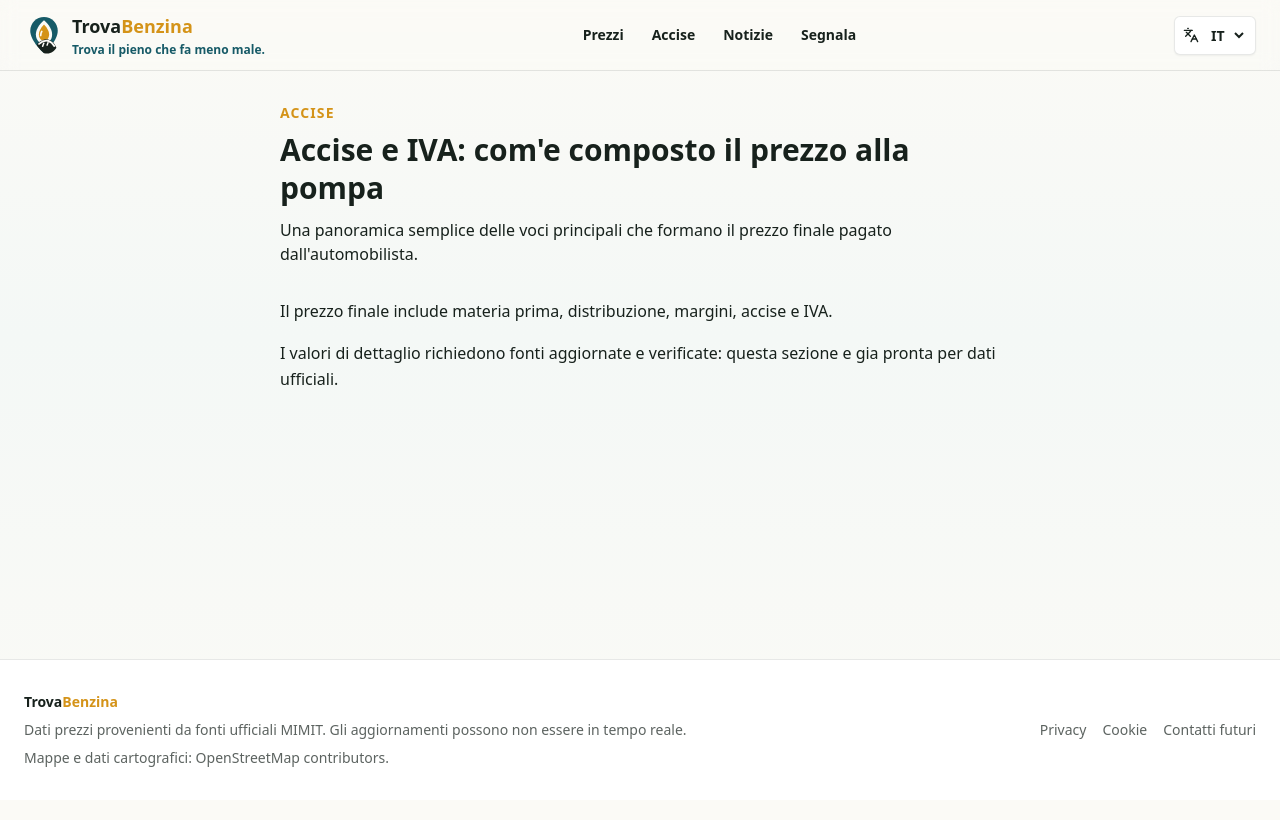
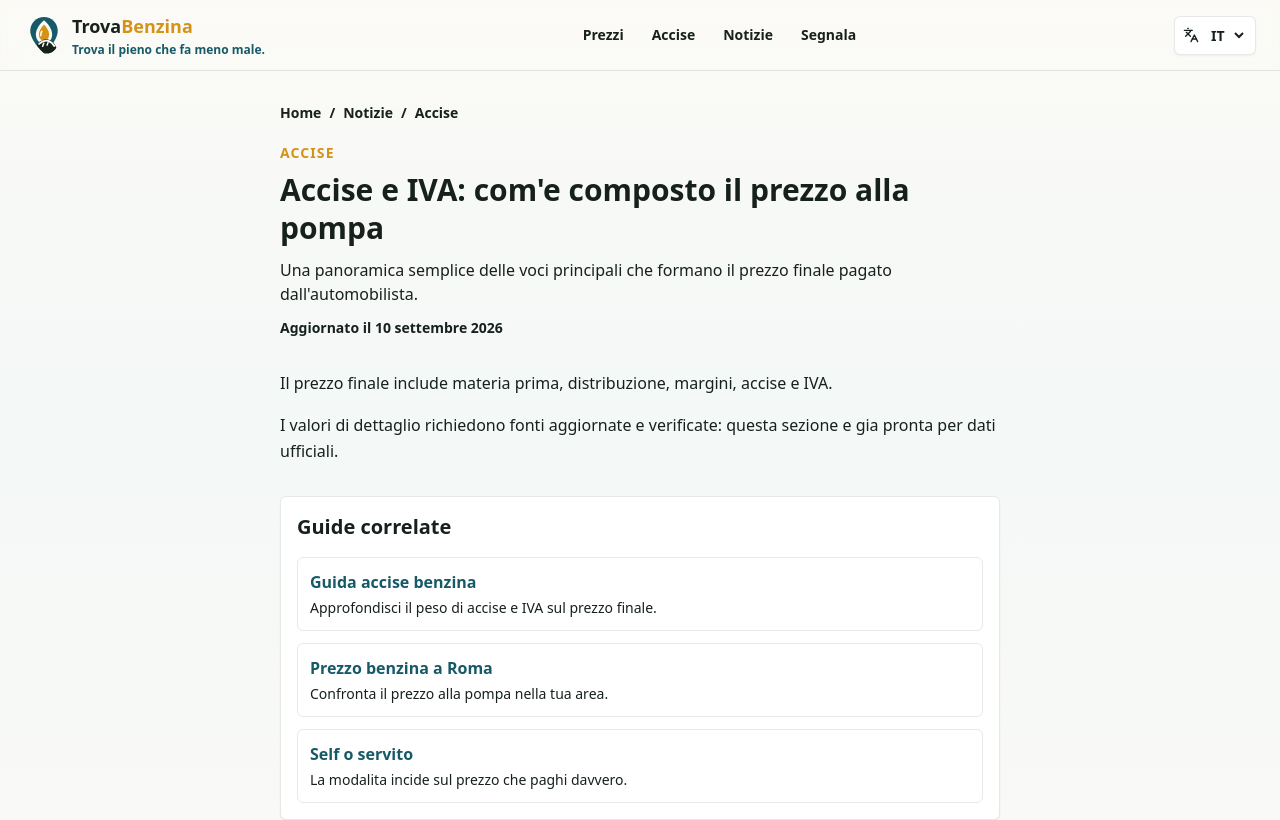
Before and after one commit to HugoReynoso/TrovaBenzina-frontend, a Next.js app: page /notizie/accise-iva-prezzo-pompa in a window 1280 px wide. Shown: the top 820 px of the page. Built offline with nearby package versions, Linux system fonts and the light colour scheme.

Commit message:
Improve news SEO and report form labels

```diff
--- a/src/app/notizie/[slug]/page.tsx
+++ b/src/app/notizie/[slug]/page.tsx
@@ -1,5 +1,6 @@
 import type { Metadata } from "next";
 import { notFound } from "next/navigation";
+import Link from "next/link";
 import { Header } from "@/components/Header";
 import { Footer } from "@/components/Footer";
 import { mockNews } from "@/mocks/news";
@@ -19,7 +20,8 @@ export async function generateMetadata({ params }: PageProps): Promise<Metadata>
       title: article?.title ?? "Notizia TrovaBenzina",
       description: article?.excerpt,
       url: `/notizie/${slug}`,
-      type: "article"
+      type: "article",
+      publishedTime: article?.date
     }
   };
 }
@@ -36,18 +38,91 @@ export default async function NewsArticlePage({ params }: PageProps) {
     notFound();
   }
 
+  const articleUrl = `https://www.trovabenzina.it/notizie/${article.slug}`;
+  const jsonLd = [
+    {
+      "@context": "https://schema.org",
+      "@type": "Article",
+      headline: article.title,
+      description: article.excerpt,
+      image: `https://www.trovabenzina.it${article.image}`,
+      datePublished: article.date,
+      dateModified: article.date,
+      author: {
+        "@type": "Organization",
+        name: "TrovaBenzina"
+      },
+      publisher: {
+        "@type": "Organization",
+        name: "TrovaBenzina",
+        url: "https://www.trovabenzina.it"
+      },
+      mainEntityOfPage: articleUrl,
+      inLanguage: "it-IT",
+      articleSection: article.category
+    },
+    {
+      "@context": "https://schema.org",
+      "@type": "BreadcrumbList",
+      itemListElement: [
+        {
+          "@type": "ListItem",
+          position: 1,
+          name: "Home",
+          item: "https://www.trovabenzina.it"
+        },
+        {
+          "@type": "ListItem",
+          position: 2,
+          name: "Notizie",
+          item: "https://www.trovabenzina.it/notizie"
+        },
+        {
+          "@type": "ListItem",
+          position: 3,
+          name: article.title,
+          item: articleUrl
+        }
+      ]
+    }
+  ];
+
   return (
     <>
       <Header />
       <main className="mx-auto max-w-3xl px-4 py-8 md:px-6">
+        <script type="application/ld+json" dangerouslySetInnerHTML={{ __html: JSON.stringify(jsonLd) }} />
+        <nav className="mb-5 flex flex-wrap items-center gap-2 text-sm font-bold text-ink/58" aria-label="Breadcrumb">
+          <Link className="hover:text-petrol" href="/">Home</Link>
+          <span aria-hidden="true">/</span>
+          <Link className="hover:text-petrol" href="/notizie">Notizie</Link>
+          <span aria-hidden="true">/</span>
+          <span className="text-ink">{article.category}</span>
+        </nav>
         <p className="text-sm font-black uppercase tracking-[0.08em] text-amber">{article.category}</p>
         <h1 className="mt-2 text-3xl font-black leading-tight text-ink">{article.title}</h1>
         <p className="mt-3 text-ink/68">{article.excerpt}</p>
+        <time className="mt-3 block text-sm font-bold text-ink/52" dateTime={article.date}>
+          Aggiornato il {new Intl.DateTimeFormat("it-IT", { day: "2-digit", month: "long", year: "numeric" }).format(new Date(article.date))}
+        </time>
         <article className="mt-8 grid gap-4 leading-relaxed text-ink/78">
           {article.content.map((paragraph) => (
             <p key={paragraph}>{paragraph}</p>
           ))}
         </article>
+        {article.relatedLinks?.length ? (
+          <section className="mt-8 rounded-md border border-ink/10 bg-white p-4 shadow-sm" aria-labelledby="guide-correlate">
+            <h2 id="guide-correlate" className="text-xl font-black text-ink">Guide correlate</h2>
+            <div className="mt-4 grid gap-3">
+              {article.relatedLinks.map((link) => (
+                <Link key={link.href} className="rounded-md border border-ink/10 p-3 transition hover:border-petrol/35 hover:bg-petrol/5" href={link.href}>
+                  <span className="block font-black text-petrol">{link.label}</span>
+                  <span className="mt-1 block text-sm text-ink/64">{link.description}</span>
+                </Link>
+              ))}
+            </div>
+          </section>
+        ) : null}
       </main>
       <Footer />
     </>
--- a/src/app/notizie/page.tsx
+++ b/src/app/notizie/page.tsx
@@ -11,11 +11,46 @@ export const metadata: Metadata = {
 };
 
 export default function NewsPage() {
+  const jsonLd = {
+    "@context": "https://schema.org",
+    "@type": "CollectionPage",
+    name: "Notizie carburanti",
+    description: "Guide e aggiornamenti su prezzi carburanti, accise, self service e risparmio alla pompa.",
+    url: "https://www.trovabenzina.it/notizie",
+    inLanguage: "it-IT",
+    hasPart: mockNews.map((article) => ({
+      "@type": "Article",
+      headline: article.title,
+      description: article.excerpt,
+      datePublished: article.date,
+      url: `https://www.trovabenzina.it/notizie/${article.slug}`
+    }))
+  };
+
   return (
     <>
       <Header />
       <main className="mx-auto grid max-w-7xl gap-5 px-4 py-6 md:px-6">
-        <h1 className="text-3xl font-black text-ink">Notizie carburanti</h1>
+        <script type="application/ld+json" dangerouslySetInnerHTML={{ __html: JSON.stringify(jsonLd) }} />
+        <div className="grid gap-3">
+          <p className="text-sm font-black uppercase tracking-[0.08em] text-amber">Guide TrovaBenzina</p>
+          <h1 className="text-3xl font-black text-ink">Notizie carburanti</h1>
+          <p className="max-w-3xl text-ink/68">
+            Approfondimenti pratici su prezzo benzina, diesel, GPL, accise e risparmio alla pompa, con collegamenti alle mappe prezzi piu consultate.
+          </p>
+          <nav className="flex flex-wrap gap-2" aria-label="Guide carburante principali">
+            {[
+              { href: "/prezzo-benzina/milano", label: "Benzina Milano" },
+              { href: "/prezzo-diesel/roma", label: "Diesel Roma" },
+              { href: "/prezzo-gpl/milano", label: "GPL Milano" },
+              { href: "/accise-benzina", label: "Accise benzina" }
+            ].map((link) => (
+              <Link key={link.href} className="rounded-md border border-petrol/20 bg-white px-3 py-2 text-sm font-black text-petrol hover:border-petrol/45" href={link.href}>
+                {link.label}
+              </Link>
+            ))}
+          </nav>
+        </div>
         <div className="grid gap-4 md:grid-cols-3">
           {mockNews.map((article) => (
             <article className="rounded-md border border-ink/10 bg-white p-4 shadow-sm" key={article.slug}>
@@ -24,6 +59,9 @@ export default function NewsPage() {
                 <Link href={`/notizie/${article.slug}`}>{article.title}</Link>
               </h2>
               <p className="mt-2 text-sm text-ink/68">{article.excerpt}</p>
+              <Link className="mt-4 inline-flex text-sm font-black text-petrol hover:underline" href={`/notizie/${article.slug}`}>
+                Leggi la guida
+              </Link>
             </article>
           ))}
         </div>
--- a/src/features/news/NewsPreview.tsx
+++ b/src/features/news/NewsPreview.tsx
@@ -24,6 +24,9 @@ export function NewsPreview({ vertical = false }: NewsPreviewProps) {
               <Link href={`/notizie/${article.slug}`}>{article.title}</Link>
             </h3>
             <p className="mt-2 text-sm text-ink/66">{article.excerpt}</p>
+            <Link className="mt-3 inline-flex text-sm font-black text-petrol hover:underline" href={`/notizie/${article.slug}`}>
+              Leggi guida
+            </Link>
           </article>
         ))}
       </div>
--- a/src/mocks/news.ts
+++ b/src/mocks/news.ts
@@ -11,6 +11,23 @@ export const mockNews: NewsArticle[] = [
     content: [
       "I prezzi dei carburanti possono variare tra distributori vicini per politiche commerciali, costi operativi e tempi di aggiornamento.",
       "TrovaBenzina mostrera sempre la data di comunicazione del prezzo, cosi puoi capire quanto e recente l'informazione."
+    ],
+    relatedLinks: [
+      {
+        href: "/prezzo-benzina/milano",
+        label: "Prezzo benzina a Milano",
+        description: "Confronta i distributori della provincia e trova il pieno piu conveniente."
+      },
+      {
+        href: "/prezzo-diesel/roma",
+        label: "Prezzo diesel a Roma",
+        description: "Guarda differenze tra self e servito nella ricerca carburante."
+      },
+      {
+        href: "/notizie/self-servito-differenze",
+        label: "Self o servito",
+        description: "Capire la modalita giusta aiuta a confrontare prezzi omogenei."
+      }
     ]
   },
   {
@@ -23,6 +40,23 @@ export const mockNews: NewsArticle[] = [
     content: [
       "La modalita self service di solito costa meno del servito, ma non tutti i distributori offrono entrambe le opzioni.",
       "Confrontare prezzi omogenei e fondamentale: benzina self con benzina self, diesel servito con diesel servito."
+    ],
+    relatedLinks: [
+      {
+        href: "/prezzo-benzina/torino",
+        label: "Prezzo benzina a Torino",
+        description: "Usa i filtri per confrontare le stazioni self nella zona."
+      },
+      {
+        href: "/prezzo-gpl/milano",
+        label: "Prezzo GPL a Milano",
+        description: "Per GPL e metano la modalita disponibile puo cambiare molto da impianto a impianto."
+      },
+      {
+        href: "/notizie/perche-prezzi-carburanti-cambiano",
+        label: "Perche i prezzi cambiano",
+        description: "Le differenze tra distributori vicini non dipendono solo dalla distanza."
+      }
     ]
   },
   {
@@ -35,6 +69,23 @@ export const mockNews: NewsArticle[] = [
     content: [
       "Il prezzo finale include materia prima, distribuzione, margini, accise e IVA.",
       "I valori di dettaglio richiedono fonti aggiornate e verificate: questa sezione e gia pronta per dati ufficiali."
+    ],
+    relatedLinks: [
+      {
+        href: "/accise-benzina",
+        label: "Guida accise benzina",
+        description: "Approfondisci il peso di accise e IVA sul prezzo finale."
+      },
+      {
+        href: "/prezzo-benzina/roma",
+        label: "Prezzo benzina a Roma",
+        description: "Confronta il prezzo alla pompa nella tua area."
+      },
+      {
+        href: "/notizie/self-servito-differenze",
+        label: "Self o servito",
+        description: "La modalita incide sul prezzo che paghi davvero."
+      }
     ]
   }
 ];
--- a/src/types/news.ts
+++ b/src/types/news.ts
@@ -6,4 +6,9 @@ export interface NewsArticle {
   category: string;
   image: string;
   content: string[];
+  relatedLinks?: Array<{
+    href: string;
+    label: string;
+    description: string;
+  }>;
 }
```
Also changed, not shown: src/features/reports/PriceReportForm.tsx (+12 -10 lines).
